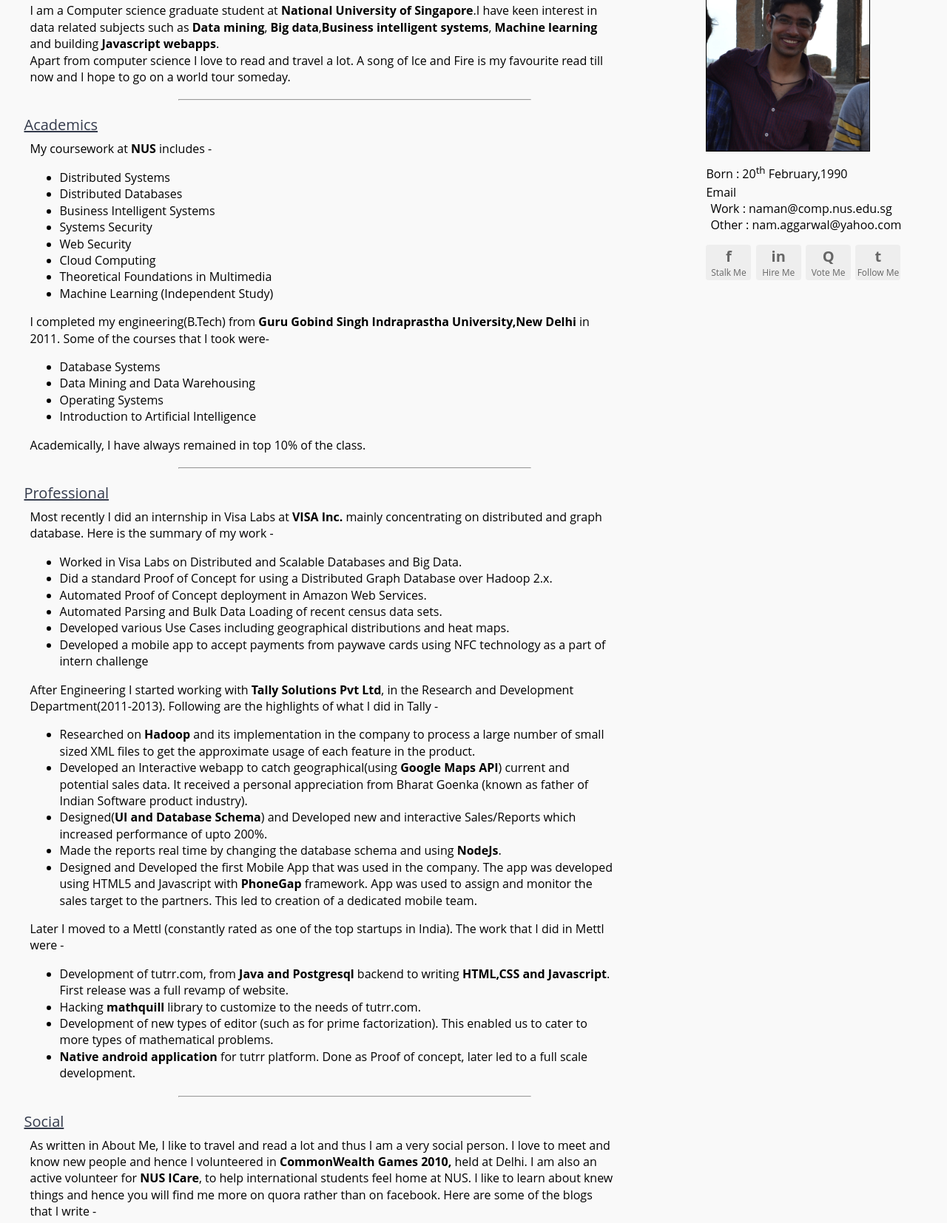
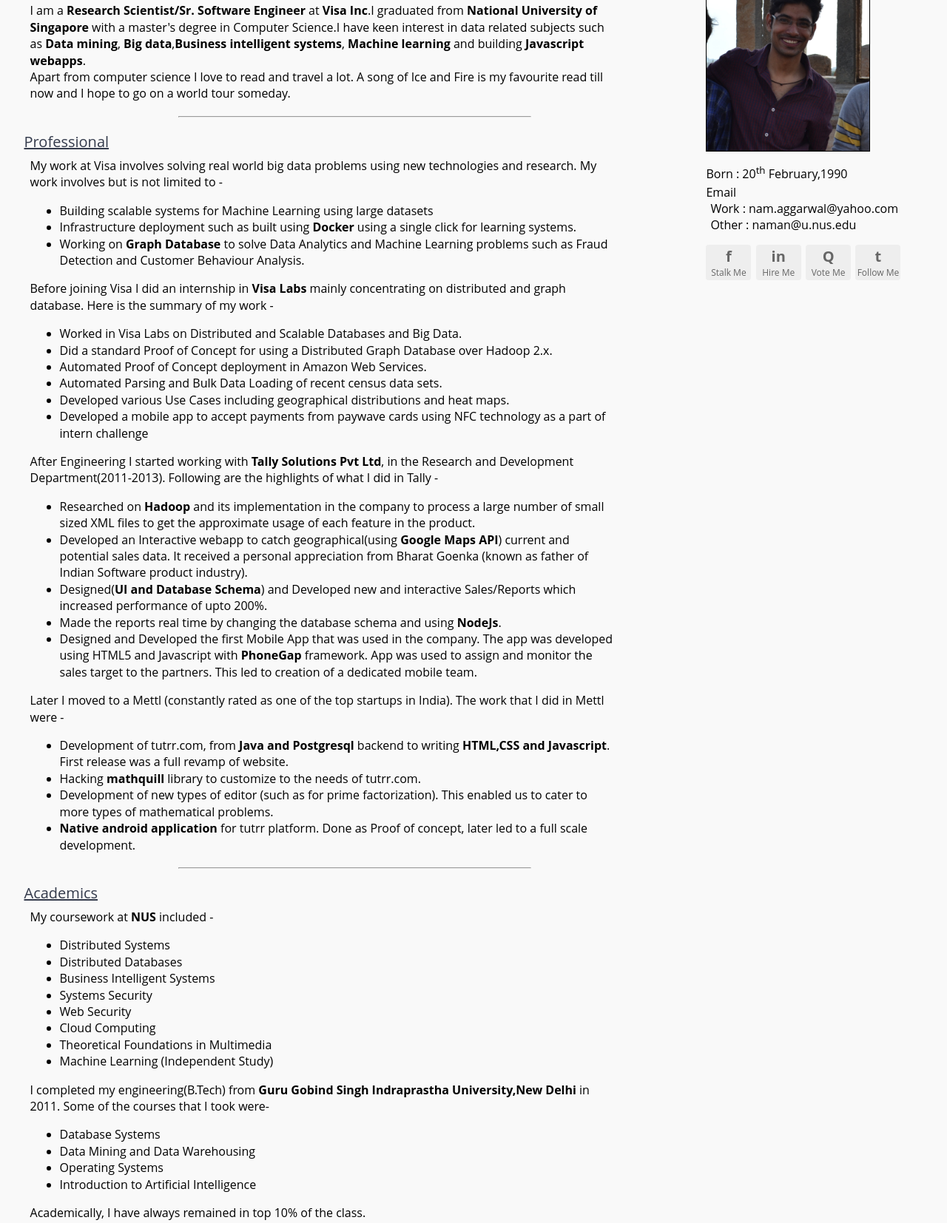
Before and after one commit to namaggarwal/namaggarwal.github.io, a plain HTML site: page index.html in a window 1280 px wide. Shown: the part 173-1827 px from the top of the page at 74% size. Drawn offline with Linux system fonts and the light colour scheme.

Commit message:
Website Updated

```diff
--- a/home.css
+++ b/home.css
@@ -1,4 +1,6 @@
 body{padding: 0;margin: 0;background-color: #F9F9F9;width: 100%;height: 100%;font-family: 'Open Sans', 'lucida grande', 'Segoe UI', arial, verdana, 'lucida sans unicode', tahoma, sans-serif;color: black;}
+h2{font-size: 1em;display: inline;}
+img{width:100%;height:100%;}
 #page-head{padding:10px 4px;}
 .head-links{margin:1% 0% 1% 0%;text-align: right;}
 .head-links a{text-decoration: none;color: cadetblue;font-size: 18px;font-weight: normal;margin-right: 4%;}
--- a/index.html
+++ b/index.html
@@ -8,8 +8,8 @@
 		<div id="page-head">
 			<div class="head-links">
 				<a href="#aboutme">About Me</a>
+				<a href="#prof">Professional</a>
 				<a href="#acads">Academics</a>
-				<a href="#prof">Professional</a>
 				<a href="#social">Social</a>
 				<a target="_blank" href="Naman_Resume.pdf">Resume</a>
 			</div>
@@ -25,9 +25,52 @@
 						About Me
 					</div>
 					<div class="sec-body">
-						I am a Computer science graduate student at <span class="bold">National University of Singapore</span>.I have keen interest in data related subjects such as <span class="bold">Data mining</span>, <span class="bold">Big data</span>,<span class="bold">Business intelligent systems</span>, <span class="bold">Machine learning</span> and building <span class="bold">Javascript webapps</span>.
+						I am a <h2 class="bold">Research Scientist/Sr. Software Engineer</h2> at <h2 class="bold">Visa Inc</h2>.I graduated from <h2 class="bold">National University of Singapore</h2> with a master's degree in Computer Science.I have keen interest in data related subjects such as <h2 class="bold">Data mining</h2>, <h2 class="bold">Big data</h2>,<h2 class="bold">Business intelligent systems</h2>, <h2 class="bold">Machine learning</h2> and building <h2 class="bold">Javascript webapps</h2>.
 						<br/>
 						Apart from computer science I love to read and travel a lot. A song of Ice and Fire is my favourite read till now and I hope to go on a world tour someday.
+					</div>
+				</div>
+				<hr/>
+				<div id="prof" class="section-cont">
+					<div class="sec-head">
+						Professional
+					</div>
+					<div class="sec-body">
+						My work at Visa involves solving real world big data problems using new technologies and research. My work involves but is not limited to -
+						<ul>
+							<li>Building scalable systems for Machine Learning using large datasets</li>
+							<li>Infrastructure deployment such as built using <h2 class="bold">Docker</h2> using a single click for learning systems.</li>
+							<li>Working on <h2 class="bold">Graph Database</h2> to solve Data Analytics and Machine Learning problems such as Fraud Detection and Customer Behaviour Analysis.</li>
+						</ul>
+					</div>
+					<div class="sec-body">
+
+						Before joining Visa I did an internship in <h2 class="bold">Visa Labs</h2> mainly concentrating on distributed and graph database. Here is the summary of my work -
+
+						<ul>
+							<li>Worked in Visa Labs on Distributed and Scalable Databases and Big Data.</li>
+							<li>Did a standard Proof of Concept for using a Distributed Graph Database over Hadoop 2.x.</li>
+							<li>Automated Proof of Concept deployment in Amazon Web Services.</li>
+							<li>Automated Parsing and Bulk Data Loading of recent census data sets.</li>
+							<li>Developed various Use Cases including geographical distributions and heat maps.</li>
+							<li>Developed a mobile app to accept payments from paywave cards using NFC technology as a part of intern challenge</li>
+						</ul>
+
+						After Engineering I started working with <h2 class="bold">Tally Solutions Pvt Ltd</h2>, in the Research and Development Department(2011-2013). Following are the highlights of what I did in Tally -
+						<ul>
+							<li>Researched on <h2 class="bold">Hadoop</h2> and its implementation in the company to process a large number of small sized XML files to get the approximate usage of each feature in the product.</li>
+							<li>Developed an Interactive webapp to catch geographical(using <h2 class="bold">Google Maps API</h2>) current and potential sales data. It received a personal appreciation from Bharat Goenka (known as father of Indian Software product industry).</li>
+							<li>Designed(<h2 class="bold">UI and Database Schema</h2>) and Developed new and interactive Sales/Reports which increased performance of upto 200%.</li>
+							<li>Made the reports real time by changing the database schema and using <h2 class="bold">NodeJs</h2>.</li>
+							<li>Designed and Developed the first Mobile App that was used in the company. The app was developed using HTML5 and Javascript with <h2 class="bold">PhoneGap</h2> framework. App was used to assign and monitor the sales target to the partners. This led to creation of a dedicated mobile team.</li>
+						</ul>
+						Later I moved to a Mettl (constantly rated as one of the top startups in India). The work that I did in Mettl were -
+						<ul>
+							<li>Development of tutrr.com, from <h2 class="bold">Java and Postgresql</h2> backend to writing <h2 class="bold">HTML,CSS and Javascript</h2>. First release was a full revamp of website.</li>
+							<li>Hacking <h2 class="bold">mathquill</h2> library to customize to the needs of tutrr.com.</li>
+							<li>Development of new types of editor (such as for prime factorization). This enabled us to cater to more types of mathematical problems.</li>
+							<li><h2 class="bold">Native android application</h2> for tutrr platform. Done as Proof of concept, later led to a full scale development.</li>
+						</ul>
 					</div>
 				</div>
 				<hr/>
@@ -36,7 +79,7 @@
 						Academics
 					</div>
 					<div class="sec-body">
-						My coursework at <span class="bold">NUS</span> includes -
+						My coursework at <h2 class="bold">NUS</h2> included -
 						<ul>
 							<li>Distributed Systems</li>
 							<li>Distributed Databases</li>
@@ -47,7 +90,7 @@
 							<li>Theoretical Foundations in Multimedia</li>
 							<li>Machine Learning (Independent Study)</li>
 						</ul>
-						I completed my engineering(B.Tech) from <span class="bold">Guru Gobind Singh Indraprastha University,New Delhi</span> in 2011. Some of the courses that I took were-
+						I completed my engineering(B.Tech) from <h2 class="bold">Guru Gobind Singh Indraprastha University,New Delhi</h2> in 2011. Some of the courses that I took were-
 						<br/>
 						<ul>
 							<li>Database Systems</li>
@@ -59,47 +102,13 @@
 					</div>
 				</div>
 				<hr/>
-				<div id="prof" class="section-cont">
-					<div class="sec-head">
-						Professional
-					</div>
-					<div class="sec-body">
 
-						Most recently I did an internship in Visa Labs at <span class="bold">VISA Inc.</span> mainly concentrating on distributed and graph database. Here is the summary of my work -
-
-						<ul>
-							<li>Worked in Visa Labs on Distributed and Scalable Databases and Big Data.</li>
-							<li>Did a standard Proof of Concept for using a Distributed Graph Database over Hadoop 2.x.</li>
-							<li>Automated Proof of Concept deployment in Amazon Web Services.</li>
-							<li>Automated Parsing and Bulk Data Loading of recent census data sets.</li>
-							<li>Developed various Use Cases including geographical distributions and heat maps.</li>
-							<li>Developed a mobile app to accept payments from paywave cards using NFC technology as a part of intern challenge</li>
-						</ul>
-
-						After Engineering I started working with <span class="bold">Tally Solutions Pvt Ltd</span>, in the Research and Development Department(2011-2013). Following are the highlights of what I did in Tally -
-						<ul>
-							<li>Researched on <span class="bold">Hadoop</span> and its implementation in the company to process a large number of small sized XML files to get the approximate usage of each feature in the product.</li>
-							<li>Developed an Interactive webapp to catch geographical(using <span class="bold">Google Maps API</span>) current and potential sales data. It received a personal appreciation from Bharat Goenka (known as father of Indian Software product industry).</li>
-							<li>Designed(<span class="bold">UI and Database Schema</span>) and Developed new and interactive Sales/Reports which increased performance of upto 200%.</li>
-							<li>Made the reports real time by changing the database schema and using <span class="bold">NodeJs</span>.</li>
-							<li>Designed and Developed the first Mobile App that was used in the company. The app was developed using HTML5 and Javascript with <span class="bold">PhoneGap</span> framework. App was used to assign and monitor the sales target to the partners. This led to creation of a dedicated mobile team.</li>
-						</ul>
-						Later I moved to a Mettl (constantly rated as one of the top startups in India). The work that I did in Mettl were -
-						<ul>
-							<li>Development of tutrr.com, from <span class="bold">Java and Postgresql</span> backend to writing <span class="bold">HTML,CSS and Javascript</span>. First release was a full revamp of website.</li>
-							<li>Hacking <span class="bold">mathquill</span> library to customize to the needs of tutrr.com.</li>
-							<li>Development of new types of editor (such as for prime factorization). This enabled us to cater to more types of mathematical problems.</li>
-							<li><span class="bold">Native android application</span> for tutrr platform. Done as Proof of concept, later led to a full scale development.</li>
-						</ul>
-					</div>
-				</div>
-				<hr/>
 				<div id="social" class="section-cont">
 					<div class="sec-head">
 						Social
 					</div>
 					<div class="sec-body">
-						As written in About Me, I like to travel and read a lot and thus I am a very social person. I love to meet and know new people and hence I volunteered in <span class="bold">CommonWealth Games 2010,</span> held at Delhi. I am also an active volunteer for <span class="bold">NUS ICare</span>, to help international students feel home at NUS. I like to learn about knew things and hence you will find me more on quora rather than on facebook.
+						As written in About Me, I like to travel and read a lot and thus I am a very social person. I love to meet and know new people and hence I volunteered in <h2 class="bold">CommonWealth Games 2010,</h2> held at Delhi. I am also an active volunteer for <h2 class="bold">NUS ICare</h2>, to help international students feel home at NUS. I like to learn about knew things and hence you will find me more on quora rather than on facebook.
 						Here are some of the blogs that I write -
 						<ul>
 							<li><a target="_blank" href="http://naman.quora.com">naman.quora.com</a></li>
@@ -118,13 +127,13 @@
 			</div>
 			<div class="body-right">
 				<div class="img-cont">
-					<img src="naman.jpg" height="100%" width="100%" alt="Naman Aggarwal"/>
+					<img src="naman.jpg" alt="Naman Aggarwal"/>
 				</div>
 				<div>
 					<p>Born : 20<sup>th</sup> February,1990</p>
 					<p class="mail-head">Email
-						<p class="mail">Work : <a href="mailto:naman@comp.nus.edu.sg">naman@comp.nus.edu.sg</a></p>
-						<p class="mail">Other : <a href="mailto:nam.aggarwal@yahoo.com">nam.aggarwal@yahoo.com</a></p>
+						<p class="mail">Work : <a href="mailto:nam.aggarwal@yahoo.com">nam.aggarwal@yahoo.com</a></p>
+						<p class="mail">Other : <a href="mailto:naman@u.nus.edu">naman@u.nus.edu</a></p>
 					</p>
 					<div id="social-cont">
 						<a title="Facebook" class="social-link facebook" target="_blank" href="https://www.facebook.com/namanaggrawal">
```
Also changed, not shown: 1 other file.
